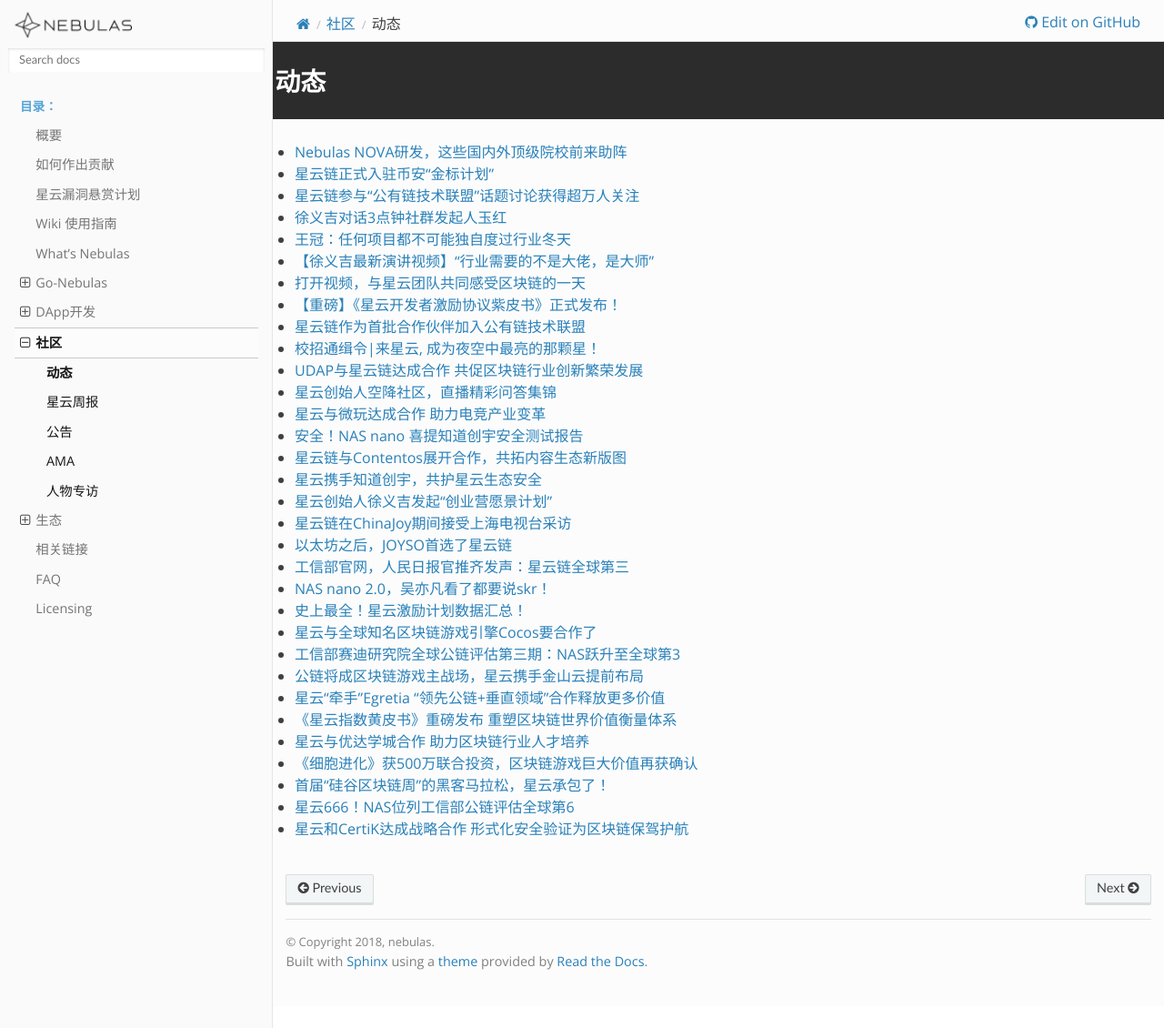
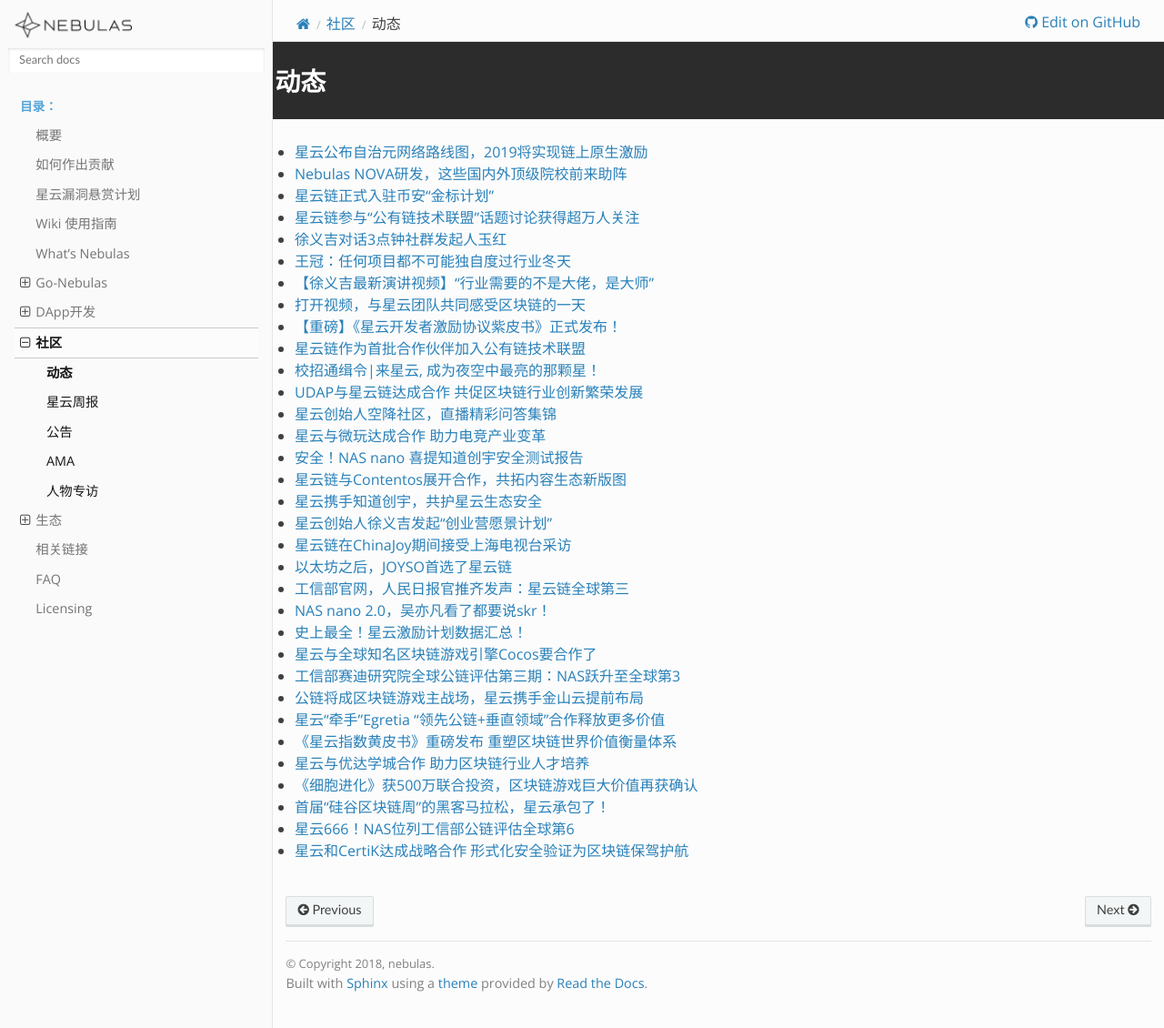
Before and after one commit to nebulasio/nebdocs, a Sphinx documentation site: the page built from docs/community/events.md, in a window 1280 px wide and 1130 px high. Shown: the whole window at 91% size. Built offline with Sphinx 7.4.7 and the Read the Docs theme 2.0.0, drawn with Linux system fonts in a browser that asks for light colours; pages that are not in the unit, such as notebooks, are missing from menus.

Commit message:
更新动态，添加今天星云微信公众号文章。

```diff
--- a/docs/community/events.md
+++ b/docs/community/events.md
@@ -1,4 +1,6 @@
 # 动态
+
+- [星云公布自治元网络路线图，2019将实现链上原生激励](https://mp.weixin.qq.com/s/0Usd_V4hiJzk2-IymByLwg)
 - [Nebulas NOVA研发，这些国内外顶级院校前来助阵](https://mp.weixin.qq.com/s/LJ7edynrMvbE5aZuNcX19w)
 - [星云链正式入驻币安“金标计划”](https://mp.weixin.qq.com/s/k32R-pcCVGmmcuRsnxi9iQ)
 - [星云链参与“公有链技术联盟”话题讨论获得超万人关注](https://blog.nebulas.io/2018/11/22/the-discussion-of-the-nebulas-participating-in-the-topic-of-public-chain-technology-alliance-has-attracted-more-than-10000-people/)
```
